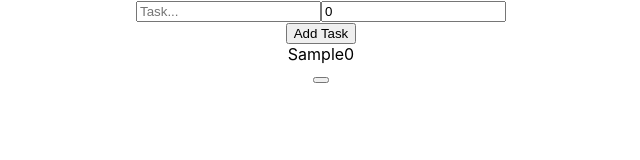
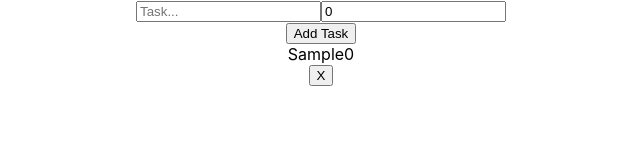
Before and after one commit to andyp111/TodoListTS, a React (Create React App) app: page / in a window 1280 px wide. Both pictures are taken after typing "Sample" into the empty fields and a click on the button "Add Task". Shown: the top 160 px of the page, without its empty margins (319-959 px from the left). Built offline with nearby package versions, Linux system fonts and the light colour scheme.

Commit message:
can complete task

```diff
--- a/src/components/TodoTask.tsx
+++ b/src/components/TodoTask.tsx
@@ -7,14 +7,14 @@ interface Props {
     completeTask(taskNameToDelete: string): void;
 }
 
-export const TodoTask = ({ task }: Props) => {
+export const TodoTask = ({ task, completeTask }: Props) => {
     return (
         <div className="task">
             <div className="content">
                 <span>{task.taskName}</span>
                 <span>{task.deadline}</span>
             </div>
-            <button></button>
+            <button onClick={() => completeTask(task.taskName)}>X</button>
         </div>
     )
 }
```
